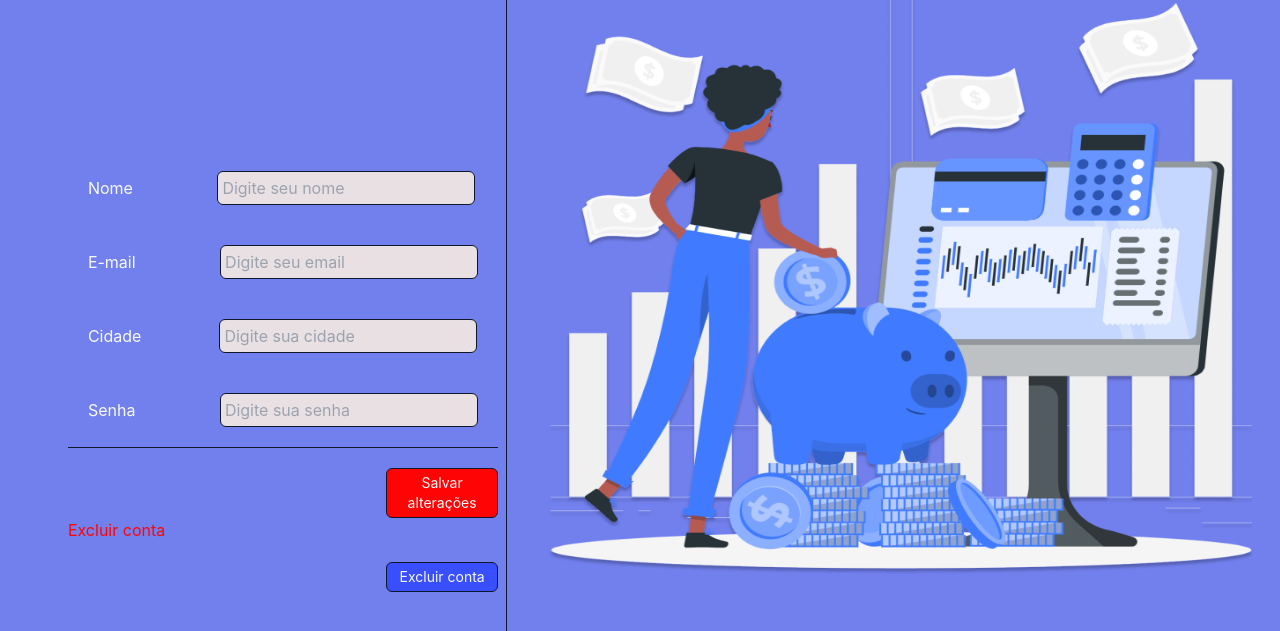
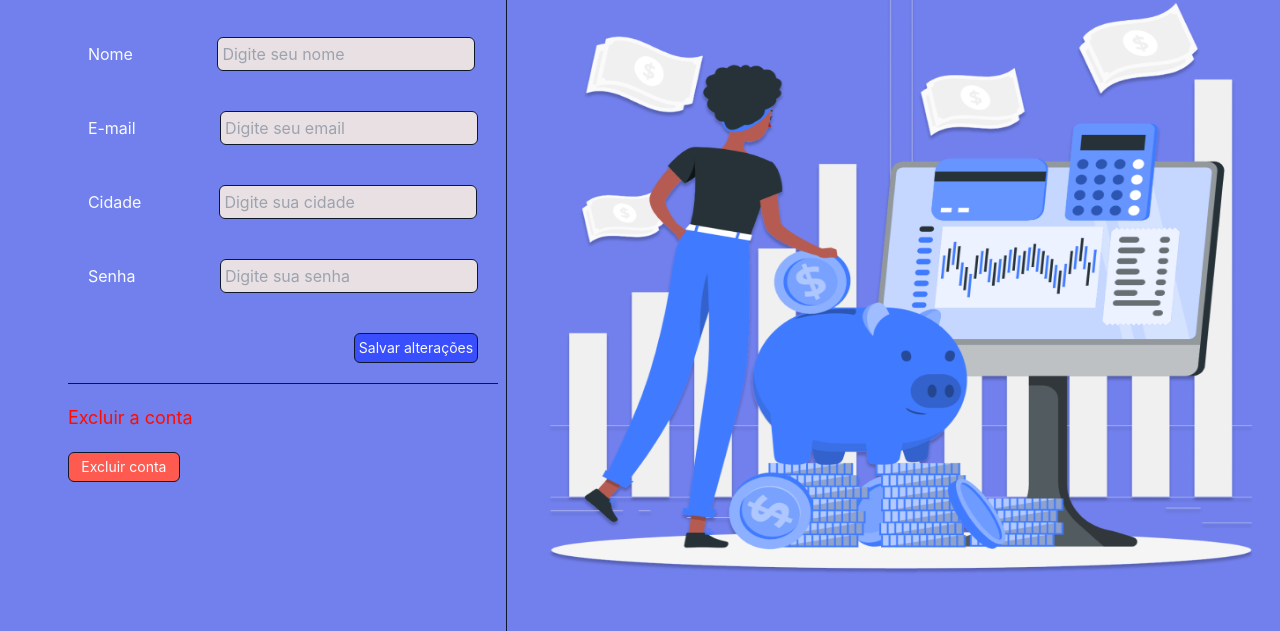
Before and after one commit to Vinicius-Boschi/Fintech, a website built with Vite: page src/editar_perfil.html in a window 1280 px wide. Shown: the part 111-742 px from the top of the page. Built offline with nearby package versions, Linux system fonts and the light colour scheme.

Commit message:
Página de editar perfil

```diff
--- a/src/editar_perfil.html
+++ b/src/editar_perfil.html
@@ -15,7 +15,7 @@
             <p class="text-sm note:w-[25%]">Edite aqui as informações do seu perfil.</p>
         </div>
 
-        <div class="flex items-center">
+        <div class="flex items-start">
             <form action="#" method="#" class="text-slate-900 grid pt-5 phone:basis-0 tablet:basis-0 note:basis-0">
                 <label class="text-slate-50 p-5" for="name">
                     Nome
@@ -37,26 +37,25 @@
                     <input class="bg-input text-slate-900 p-1 rounded-md border border-slate-900 ml-20 phone:ml-0 tablet:ml-0 note:ml-0" type="password" name="password" id="password" placeholder="Digite sua senha" required minlength="8">
                 </label>
 
+                <div class="text-slate-50 text-sm flex justify-end p-5">
+                    <button class="bg-button p-1 rounded-md border border-slate-900 hover:bg-hoverButton ease-in duration-300">Salvar alterações</button>
+                </div>
+
                 <div class="w-full border-t border-slate-900"></div>
 
-                <div class="text-slate-50 text-sm flex justify-end pt-5">
-                    <button class="bg-remove p-1 rounded-md border border-slate-900 w-28 hover:bg-hoverButton ease-in duration-300">Salvar alterações</button>
+                <div class="text-textRemove text-lg pt-5">
+                    <p>Excluir a conta</p>
                 </div>
 
-                <div class="text-remove">
-                    <p>Excluir conta</p>
+                <div class="text-slate-50 text-sm flex pt-5">
+                    <button class="bg-remove p-1 rounded-md border border-slate-900 w-28 hover:bg-hoverRemove ease-in duration-300">Excluir conta</button>
                 </div>
-
-                <div class="text-slate-50 text-sm flex justify-end pt-5">
-                    <button class="bg-button p-1 rounded-md border border-slate-900 w-28 hover:bg-hoverButton ease-in duration-300">Excluir conta</button>
-                </div>
-
             </form>
 
             <div class="h-screen border-r border-slate-900 p-1 -mt-20 phone:hidden tablet:hidden note:h-[75vw]"></div>
 
             <div class="flex flex-col justify-end phone:hidden tablet:hidden">
-                <img class="-mt-28 m-10 h-screen w-full note:mt-[-18rem]" src="img/money_picture.png" alt="money picture">
+                <img class="-mt-28 m-10 h-screen w-full" src="img/money_picture.png" alt="money picture">
             </div>
         </div>
     </main>
--- a/tailwind.config.js
+++ b/tailwind.config.js
@@ -10,7 +10,9 @@ module.exports = {
         button: '#394FFE',
         hoverButton: '#011CFF',
         hoverTerms: '#093CA3',
-        remove: '#FF0404'
+        remove: '#FF5A50',
+        hoverRemove: '#FF0404',
+        textRemove: '#FF0B00'
       },
       screens: {
         'phone': {'min': '375px', 'max': '480px'},
```
